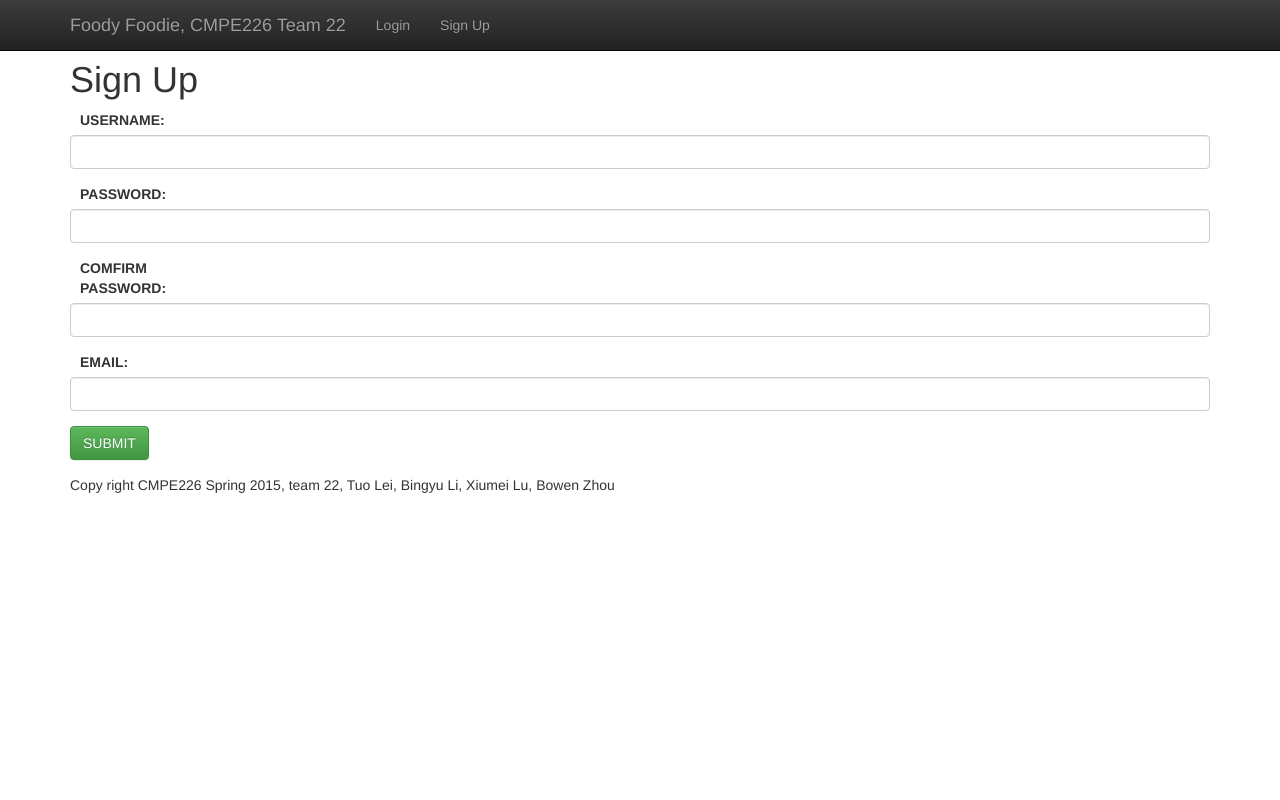
After one commit to Budweiser-CMPE207/FoodyFoodie, a PHP site: page /signup.html in a window 1280 px wide. The commit adds this page. Run offline with PHP 8.4, Linux system fonts and the light colour scheme; some libraries are stand-ins or nearby versions.

Commit message:
login, session, role and other functionalities

```diff
--- a/foodie/items.php
+++ b/foodie/items.php
@@ -37,7 +37,7 @@ include 'head.php';
 ?>
 <h3><a href="restaurants.php">Restaurants</a>->
   <a href="items.php?restaurant_id=<?=$restaurant_id ?>"><?=$cur_name ?>(<?=$restaurant_id ?>)</a></h3>
-<button class="btn btn-success" style="margin-left: 10px" onclick="showItemForm()">Add an Item</button>
+<button class="btn btn-success admin" style="margin-left: 10px" onclick="showItemForm()">Add an Item</button>
 
 <form action="items.php" method="get" class="form-inline" style="display: inline-block;margin-left: 10px">
     <input type="text" class="form-control" name="query" value="drink">
--- a/foodie/restaurants.php
+++ b/foodie/restaurants.php
@@ -2,7 +2,7 @@
 include 'head.php';
 ?>
 <h3><a href="restaurants.php">Restaurants</a></h3>
-<button class="btn btn-success" style="margin-left: 10px" onclick="showRestaurantForm()">Add a Restaurant</button>
+<button class="btn btn-success admin" style="margin-left: 10px" onclick="showRestaurantForm()">Add a Restaurant</button>
 
 <form action="" method="get" class="form-inline" style="display: inline-block;margin-left: 10px">
     <input type="text" class="form-control" name="query" value="KFC">
--- /dev/null
+++ b/foodie/signup.html
@@ -0,0 +1,91 @@
+<html>
+<head>
+    <!-- Latest compiled and minified CSS -->
+    <link rel="stylesheet" href="https://maxcdn.bootstrapcdn.com/bootstrap/3.2.0/css/bootstrap.min.css">
+
+    <!-- Optional theme -->
+    <link rel="stylesheet" href="https://maxcdn.bootstrapcdn.com/bootstrap/3.2.0/css/bootstrap-theme.min.css">
+
+    <script src="//code.jquery.com/jquery-1.11.2.min.js"></script>
+    <script src="js/foodie.js"></script>
+</head>
+<style type="text/css">
+  html{font-size:12px;}
+  fieldset{width:520px; margin: 0 auto;}
+  legend{font-weight:bold; font-size:14px;}
+  label{float:left; width:70px; margin-left:10px;}
+  .left{margin-left:80px;}
+  .input{width:150px;}
+  span{color: #666666;}
+</style>
+<body>
+  <nav class="navbar navbar-inverse navbar-fixed-top">
+      <div class="container">
+        <div class="navbar-header">
+          <button type="button" class="navbar-toggle collapsed" data-toggle="collapse" data-target="#navbar" aria-expanded="false" aria-controls="navbar">
+            <span class="sr-only">Toggle navigation</span>
+            <span class="icon-bar"></span>
+            <span class="icon-bar"></span>
+          </button>
+          <a class="navbar-brand" href="index.php">Foody Foodie, CMPE226 Team 22</a>
+        </div>
+        <div id="navbar" class="collapse navbar-collapse">
+          <ul class="nav navbar-nav">
+            <li><a href="login.html">Login</a></li>
+            <li><a href="signup.html">Sign Up</a></li>
+          </ul>
+        </div><!--/.nav-collapse -->
+      </div>
+    </nav>
+  <div class="container" style="margin-top:40px;">
+  <h1>Sign Up</h1>
+  <form name="RegForm" method="post" action="reg.php" class="form" onSubmit="return InputCheck(this)">
+    <div class="form-group">
+      <label for="username">USERNAME:</label>
+      <input id="username" class="form-control" name="username" type="text" class="input"/>
+    </div>
+    <div class="form-group">
+      <label for="password">PASSWORD:</label>
+      <input id="password" class="form-control" name="password" type="password" class="input"/>
+    </div>
+    <div class="form-group">
+      <label for="repass">COMFIRM PASSWORD:</label>
+      <input id="repass" class="form-control" name="repass" type="password" class="input"/>
+    </div>
+    <div class="form-group">
+      <label for="email">EMAIL:</label>
+      <input id="email" class="form-control" name="email" type="text" class="input"/><span></span>
+    </div>
+    <div class="form-group">
+      <input type="submit" class="btn btn-success" name="submit" value="SUBMIT" class="left"/>
+    </div>
+  </form>
+
+<script>
+function InputCheck(RegForm) {
+  if (RegForm.username.value == ""){
+    alert("username can not be null!");
+    RegForm.username.focus();
+    return (false);
+  }
+  if (RegForm.password.value == ""){
+    alert("password is necessary!");
+    RegForm.password.focus();
+    return (false);
+  }
+  if (RegForm.repass.value != RegForm.password.value){
+    alert("password does not match!");
+    RegForm.repass.focus();
+    return (false);
+  }
+  if (RegForm.email.value == ""){
+    alert("email can not be null!");
+    RegForm.email.focus();
+    return (false);
+  }
+}
+</script>
+<p>Copy right CMPE226 Spring 2015, team 22, Tuo Lei, Bingyu Li, Xiumei Lu, Bowen Zhou</p>
+</div>
+</body>
+</html>
--- /dev/null
+++ b/foodie/test.php
@@ -0,0 +1,6 @@
+<?php
+  session_start();
+  echo $_SESSION['userid'];
+  echo "<br/>";
+  echo $_SESSION['username']
+?>
```
Also changed, not shown: foodie/conn.php (added, +25 -0 lines), foodie/head.php (+25 -2 lines), foodie/index.php (added, +14 -0 lines), foodie/login.html (added, +49 -0 lines), foodie/login.php (added, +44 -0 lines), foodie/orders.php (+12 -4 lines), foodie/orders_add.php (+11 -2 lines), foodie/reg.php (added, +24 -0 lines).
